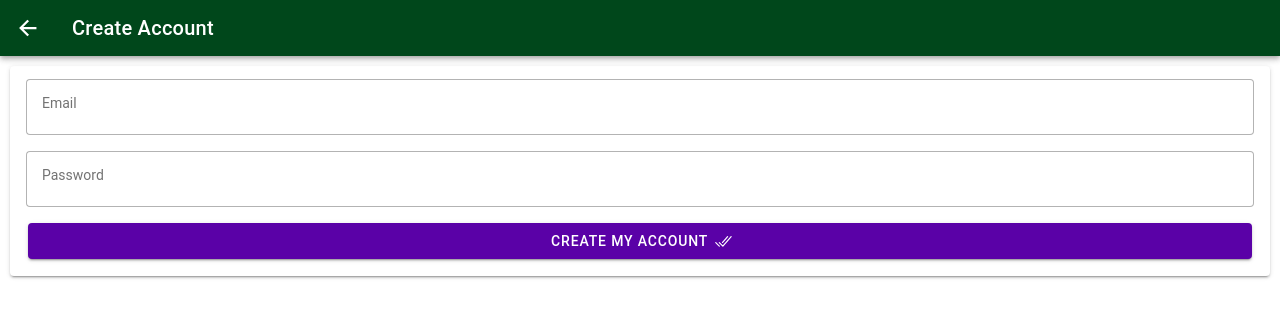
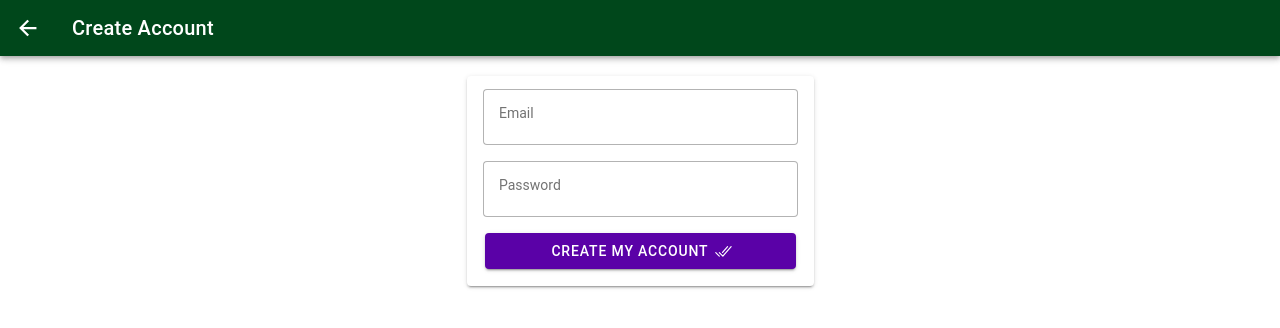
Before and after one commit to Marionetko/myIonicApp, a React (Vite) app: page /register in a window 1280 px wide. Shown: the top 328 px of the page. Built offline with nearby package versions, Linux system fonts and the light colour scheme.

Commit message:
added ionic grid

```diff
--- a/src/pages/Login.tsx
+++ b/src/pages/Login.tsx
@@ -1,4 +1,4 @@
-import { IonButton, IonCard, IonCardContent, IonContent, IonHeader, IonIcon, IonInput, IonPage, IonTitle, IonToolbar, useIonLoading, useIonRouter } from '@ionic/react';
+import { IonButton, IonCard, IonCardContent, IonCol, IonContent, IonGrid, IonHeader, IonIcon, IonInput, IonPage, IonRow, IonTitle, IonToolbar, useIonLoading, useIonRouter } from '@ionic/react';
 import React, { useEffect, useState } from 'react';
 import { logInOutline, personCircleOutline } from 'ionicons/icons';
 import ION from '../assets/ion.svg';
@@ -51,7 +51,18 @@ const Login: React.FC = () => {
                     </IonToolbar>
                 </IonHeader>
 
-                <IonContent scrollY={false}>
+                <IonContent
+                    scrollY={false}
+                    className='ion-padding'
+                >
+                    <IonGrid fixed>
+                        <IonRow class='ion-justify-content-center'>
+                            <IonCol
+                                size='12'
+                                sizeMd='8'
+                                sizeLg='6'
+                                sizeXl='4'
+                            >
                                 <div className="ion-text-center ion-padding">
                                     <img
                                         src={ION}
@@ -59,6 +70,16 @@ const Login: React.FC = () => {
                                         width={"50%"}
                                         />
                                 </div>
+                            </IonCol>
+                        </IonRow>
+
+                        <IonRow class='ion-justify-content-center'>
+                            <IonCol
+                                size='12'
+                                sizeMd='8'
+                                sizeLg='6'
+                                sizeXl='4'
+                            >
                                 <IonCard>
                                     <IonCardContent>
                                         <form onSubmit={doLogin}>
@@ -120,6 +141,11 @@ const Login: React.FC = () => {
                                         </form>
                                     </IonCardContent>
                                 </IonCard>
+                            </IonCol>
+                        </IonRow>
+                    </IonGrid>
+
+
                 </IonContent>
             </IonPage>
             )}
--- a/src/pages/Register.tsx
+++ b/src/pages/Register.tsx
@@ -1,4 +1,4 @@
-import { IonBackButton, IonButton, IonButtons, IonCard, IonCardContent, IonContent, IonHeader, IonIcon, IonInput, IonPage, IonTitle, IonToolbar, useIonRouter } from '@ionic/react';
+import { IonBackButton, IonButton, IonButtons, IonCard, IonCardContent, IonCol, IonContent, IonGrid, IonHeader, IonIcon, IonInput, IonPage, IonRow, IonTitle, IonToolbar, useIonRouter } from '@ionic/react';
 import { checkmarkDoneOutline } from 'ionicons/icons';
 import React from 'react';
 
@@ -24,6 +24,15 @@ const Register: React.FC = () => {
             </IonHeader>
 
             <IonContent scrollY={false}>
+
+                <IonGrid fixed>
+                    <IonRow class='ion-justify-content-center'>
+                        <IonCol
+                            size='12'
+                            sizeMd='8'
+                            sizeLg='6'
+                            sizeXl='4'
+                        >
                             <IonCard>
                                 <IonCardContent>
                                     <form onSubmit={doRegister}>
@@ -56,6 +65,10 @@ const Register: React.FC = () => {
                                     </form>
                                 </IonCardContent>
                             </IonCard>
+                        </IonCol>
+                    </IonRow>
+                </IonGrid>
+
             </IonContent>
 
         </IonPage>
```
Lines whose indentation alone changed are shown as unchanged.
